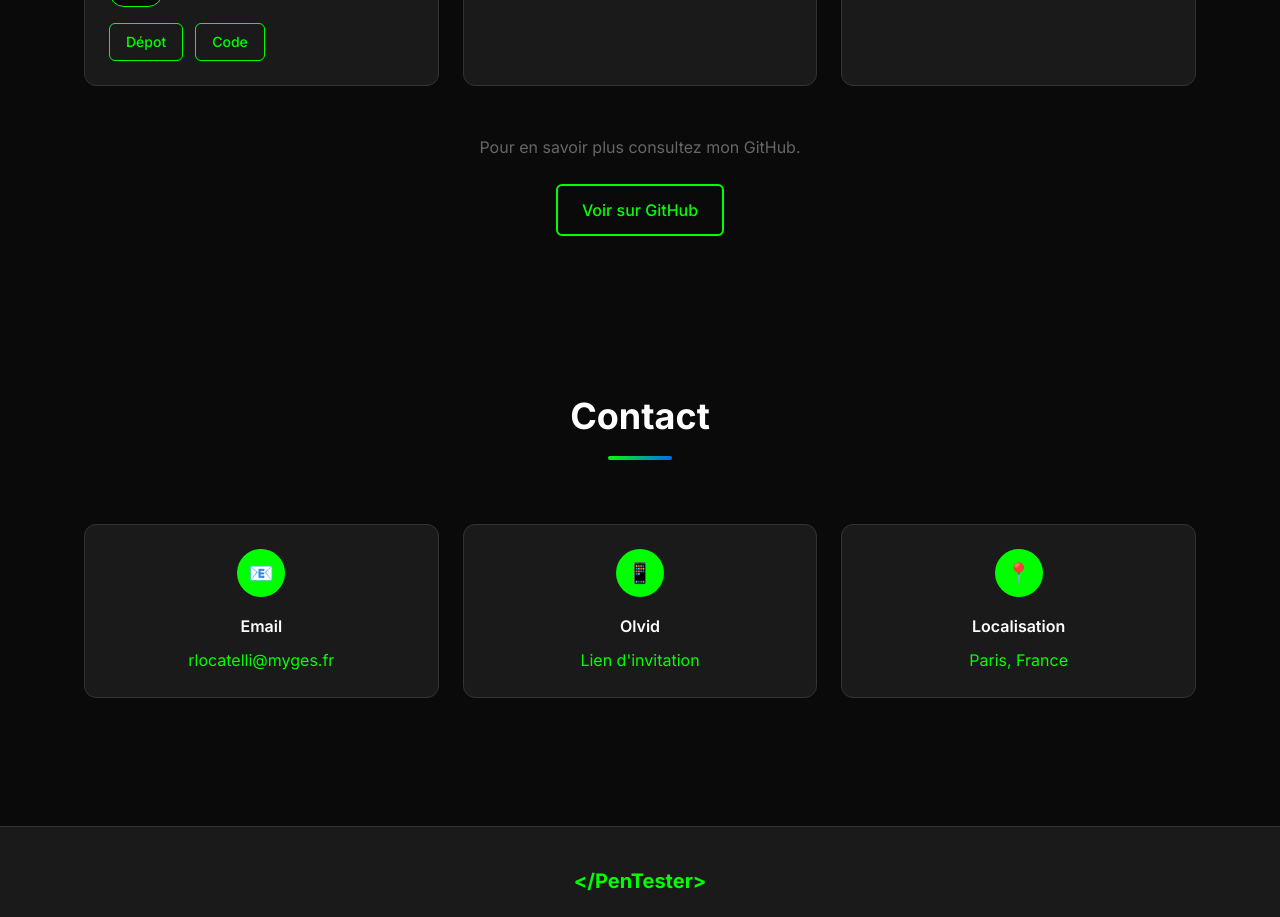
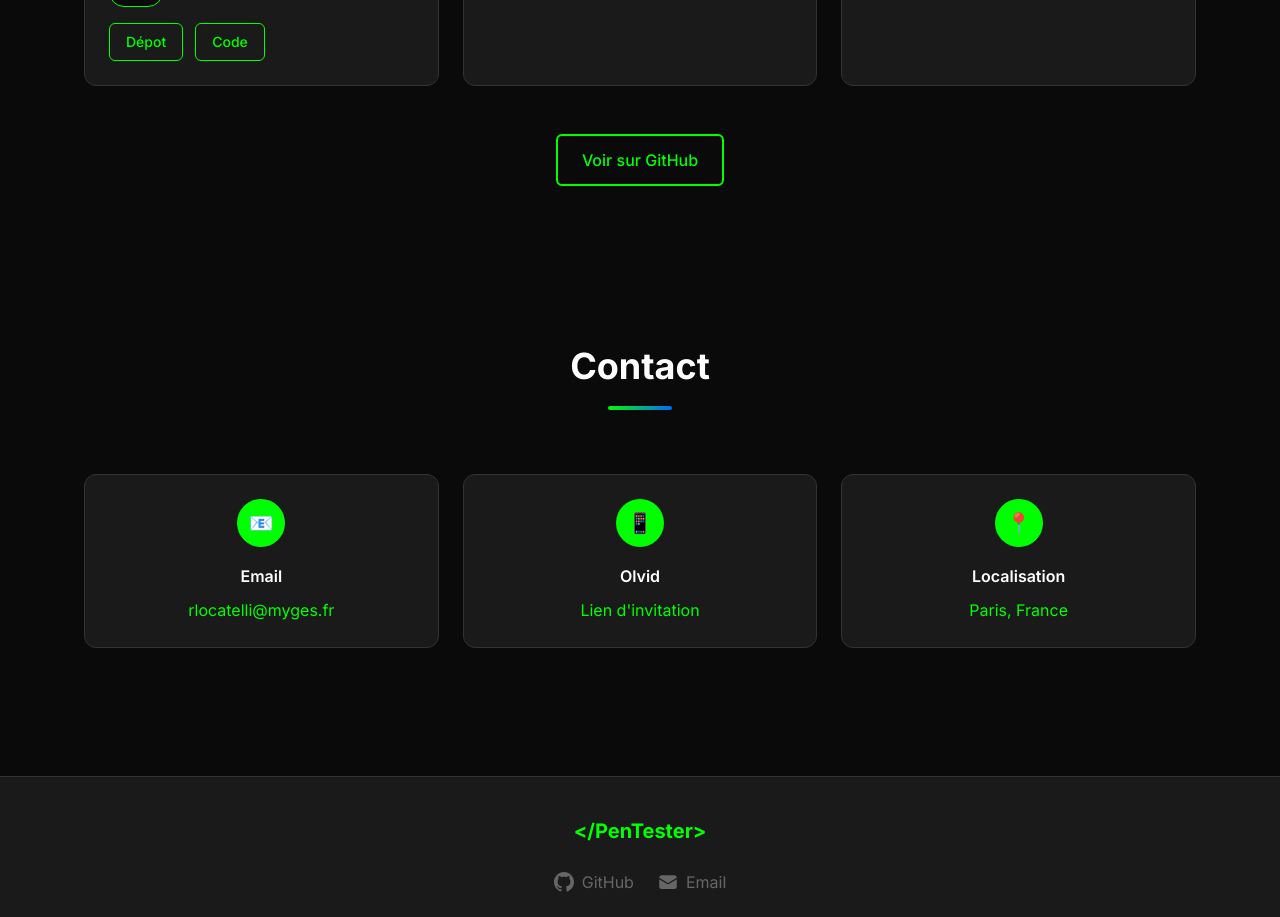
Before and after one commit to M0rPH3U53/M0rPH3U53.github.io, a React (Vite) app: page / in a window 1280 px wide. Shown: the part 4800-5717 px from the top of the page. Built offline with nearby package versions, Linux system fonts and the light colour scheme.

Commit message:
Update Projects.tsx

```diff
--- a/src/components/Projects.tsx
+++ b/src/components/Projects.tsx
@@ -64,9 +64,6 @@ const Projects: React.FC = () => {
         </div>
 
         <div className="text-center mt-12">
-          <p className="text-dark-100 mb-6">
-            Pour en savoir plus consultez mon GitHub.
-          </p>
           <a
             href="https://github.com/M0rPH3U53"
             target="_blank"
```
